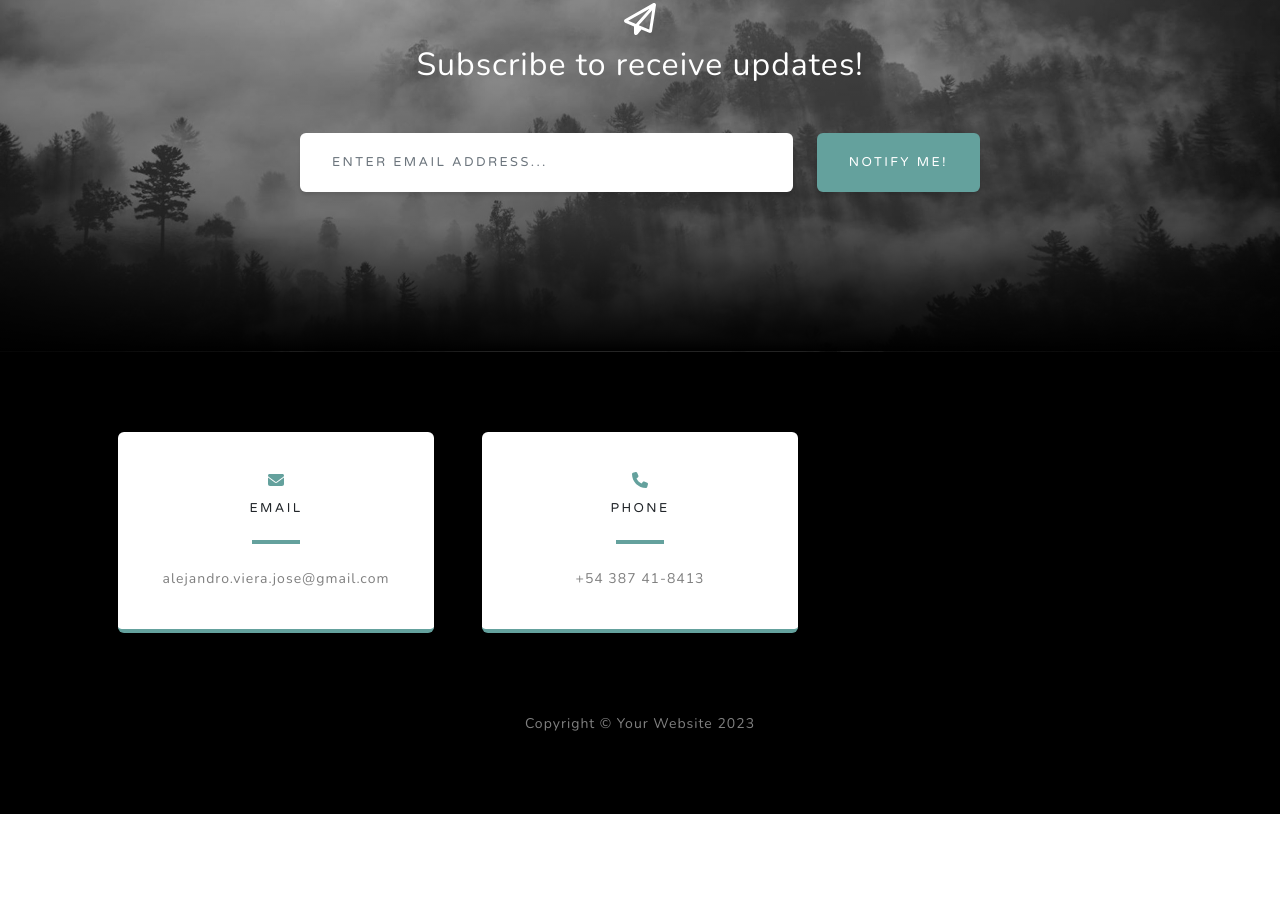
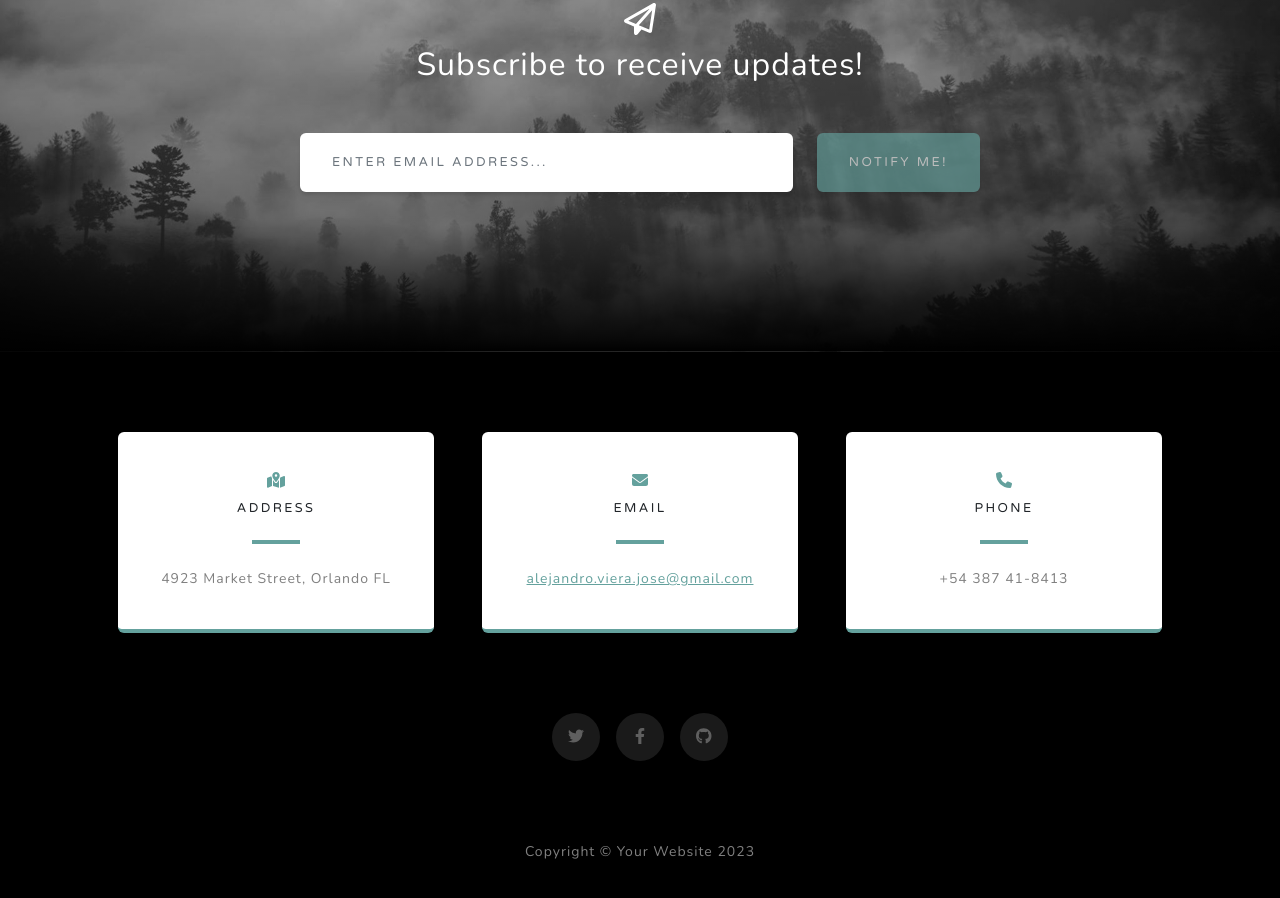
Before and after one commit to vieralejandro/vieralejandro.github.io, a plain HTML site: page index.html in a window 1280 px wide. Shown: the part 3367-4265 px from the top of the page. Before the commit the page ends 4181 px from the top, so only its background shows below. Drawn offline with nearby package versions, Linux system fonts and the light colour scheme; files whose address does not match are found by name.

Commit message:
Update index.html

```diff
--- a/index.html
+++ b/index.html
@@ -3,20 +3,20 @@
     <head>
         <meta charset="utf-8" />
         <meta name="viewport" content="width=device-width, initial-scale=1, shrink-to-fit=no" />
-        <meta name="description" content="" />
-        <meta name="author" content="" />
+        <meta name="description" content="Salta - Argentina" />
+        <meta name="author" content="alejandro.viera.jose@gmail.com" />
         <title>Grayscale - Work Portfolio</title>
         <link rel="icon" type="image/x-icon" href="assets/favicon.ico" />
-        <!-- Font Awesome icons (free version)-->
+        <!-- Font Awesome icons (free version) -->
         <script src="https://use.fontawesome.com/releases/v6.3.0/js/all.js" crossorigin="anonymous"></script>
-        <!-- Google fonts-->
+        <!-- Google fonts -->
         <link href="https://fonts.googleapis.com/css?family=Varela+Round" rel="stylesheet" />
         <link href="https://fonts.googleapis.com/css?family=Nunito:200,200i,300,300i,400,400i,600,600i,700,700i,800,800i,900,900i" rel="stylesheet" />
-        <!-- Core theme CSS (includes Bootstrap)-->
+        <!-- Core theme CSS (includes Bootstrap) -->
         <link href="css/styles.css" rel="stylesheet" />
     </head>
     <body id="page-top">
-        <!-- Navigation-->
+        <!-- Navigation -->
         <nav class="navbar navbar-expand-lg navbar-light fixed-top" id="mainNav">
             <div class="container px-4 px-lg-5">
                 <a class="navbar-brand" href="#page-top">WORK PORTFOLIO</a>
@@ -33,7 +33,7 @@
                 </div>
             </div>
         </nav>
-        <!-- Masthead-->
+        <!-- Masthead -->
         <header class="masthead" style="background-image: url('assets/img/IoT.jpeg');">
             <div class="container px-4 px-lg-5 d-flex h-100 align-items-center justify-content-center">
                 <div class="d-flex justify-content-center">
@@ -45,7 +45,7 @@
                 </div>
             </div>
         </header>
-        <!-- About-->
+        <!-- About -->
         <section class="about-section text-center" id="about">
             <div class="container px-4 px-lg-5">
                 <div class="row gx-4 gx-lg-5 justify-content-center">
@@ -57,7 +57,7 @@
                 <img class="img-fluid" src="assets/img/ipadd.jpeg" alt="Automatización en la industria" />
             </div>
         </section>
-        <!-- Projects-->
+        <!-- Projects -->
         <section class="projects-section bg-light" id="projects">
             <div class="container px-4 px-lg-5">
                 <!-- Featured Project Row-->
@@ -100,37 +100,55 @@
                 </div>
             </div>
         </section>
-        <!-- Signup-->
+        <!-- Signup -->
         <section class="signup-section" id="signup">
             <div class="container px-4 px-lg-5">
                 <div class="row gx-4 gx-lg-5">
                     <div class="col-md-10 col-lg-8 mx-auto text-center">
                         <i class="far fa-paper-plane fa-2x mb-2 text-white"></i>
                         <h2 class="text-white mb-5">Subscribe to receive updates!</h2>
-                        <!-- Contact Form (similar to the second block) -->
                         <form class="form-signup" id="contactForm" data-sb-form-api-token="API_TOKEN">
                             <div class="row input-group-newsletter">
                                 <div class="col"><input class="form-control" id="emailAddress" type="email" placeholder="Enter email address..." aria-label="Enter email address..." data-sb-validations="required,email" /></div>
-                                <div class="col-auto"><button class="btn btn-primary" id="submitButton" type="submit">Notify Me!</button></div>
+                                <div class="col-auto"><button class="btn btn-primary disabled" id="submitButton" type="submit">Notify Me!</button></div>
                             </div>
                             <div class="invalid-feedback mt-2" data-sb-feedback="emailAddress:required">An email is required.</div>
                             <div class="invalid-feedback mt-2" data-sb-feedback="emailAddress:email">Email is not valid.</div>
+                            <div class="d-none" id="submitSuccessMessage">
+                                <div class="text-center mb-3 mt-2 text-white">
+                                    <div class="fw-bolder">Form submission successful!</div>
+                                    To activate this form, sign up at
+                                    <br />
+                                    <a href="https://startbootstrap.com/solution/contact-forms">https://startbootstrap.com/solution/contact-forms</a>
+                                </div>
+                            </div>
+                            <div class="d-none" id="submitErrorMessage"><div class="text-center text-danger mb-3 mt-2">Error sending message!</div></div>
                         </form>
                     </div>
                 </div>
             </div>
         </section>
-        <!-- Contact-->
+        <!-- Contact -->
         <section class="contact-section bg-black">
             <div class="container px-4 px-lg-5">
                 <div class="row gx-4 gx-lg-5">
                     <div class="col-md-4 mb-3 mb-md-0">
                         <div class="card py-4 h-100">
                             <div class="card-body text-center">
+                                <i class="fas fa-map-marked-alt text-primary mb-2"></i>
+                                <h4 class="text-uppercase m-0">Address</h4>
+                                <hr class="my-4 mx-auto" />
+                                <div class="small text-black-50">4923 Market Street, Orlando FL</div>
+                            </div>
+                        </div>
+                    </div>
+                    <div class="col-md-4 mb-3 mb-md-0">
+                        <div class="card py-4 h-100">
+                            <div class="card-body text-center">
                                 <i class="fas fa-envelope text-primary mb-2"></i>
                                 <h4 class="text-uppercase m-0">Email</h4>
                                 <hr class="my-4 mx-auto" />
-                                <div class="small text-black-50">alejandro.viera.jose@gmail.com</div>
+                                <div class="small text-black-50"><a href="mailto:alejandro.viera.jose@gmail.com">alejandro.viera.jose@gmail.com</a></div>
                             </div>
                         </div>
                     </div>
@@ -145,13 +163,20 @@
                         </div>
                     </div>
                 </div>
+                <div class="social d-flex justify-content-center">
+                    <a class="mx-2" href="#!"><i class="fab fa-twitter"></i></a>
+                    <a class="mx-2" href="#!"><i class="fab fa-facebook-f"></i></a>
+                    <a class="mx-2" href="#!"><i class="fab fa-github"></i></a>
+                </div>
             </div>
         </section>
-        <!-- Footer-->
+        <!-- Footer -->
         <footer class="footer bg-black small text-center text-white-50"><div class="container px-4 px-lg-5">Copyright &copy; Your Website 2023</div></footer>
-        <!-- Bootstrap core JS-->
+        <!-- Bootstrap core JS -->
         <script src="https://cdn.jsdelivr.net/npm/bootstrap@5.2.3/dist/js/bootstrap.bundle.min.js"></script>
-        <!-- Core theme JS-->
+        <!-- Core theme JS -->
         <script src="js/scripts.js"></script>
+        <!-- SB Forms JS -->
+        <script src="https://cdn.startbootstrap.com/sb-forms-latest.js"></script>
     </body>
 </html>
```
